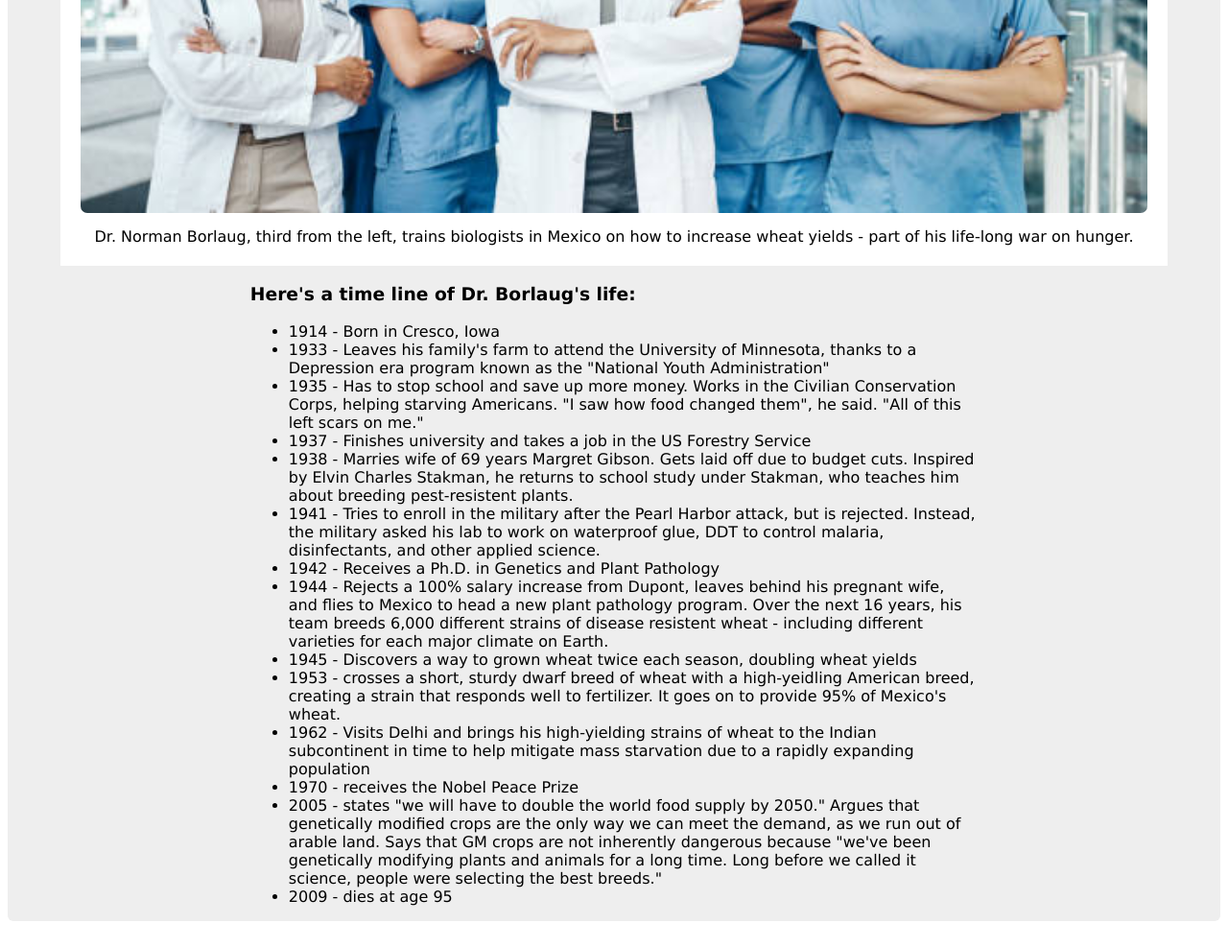
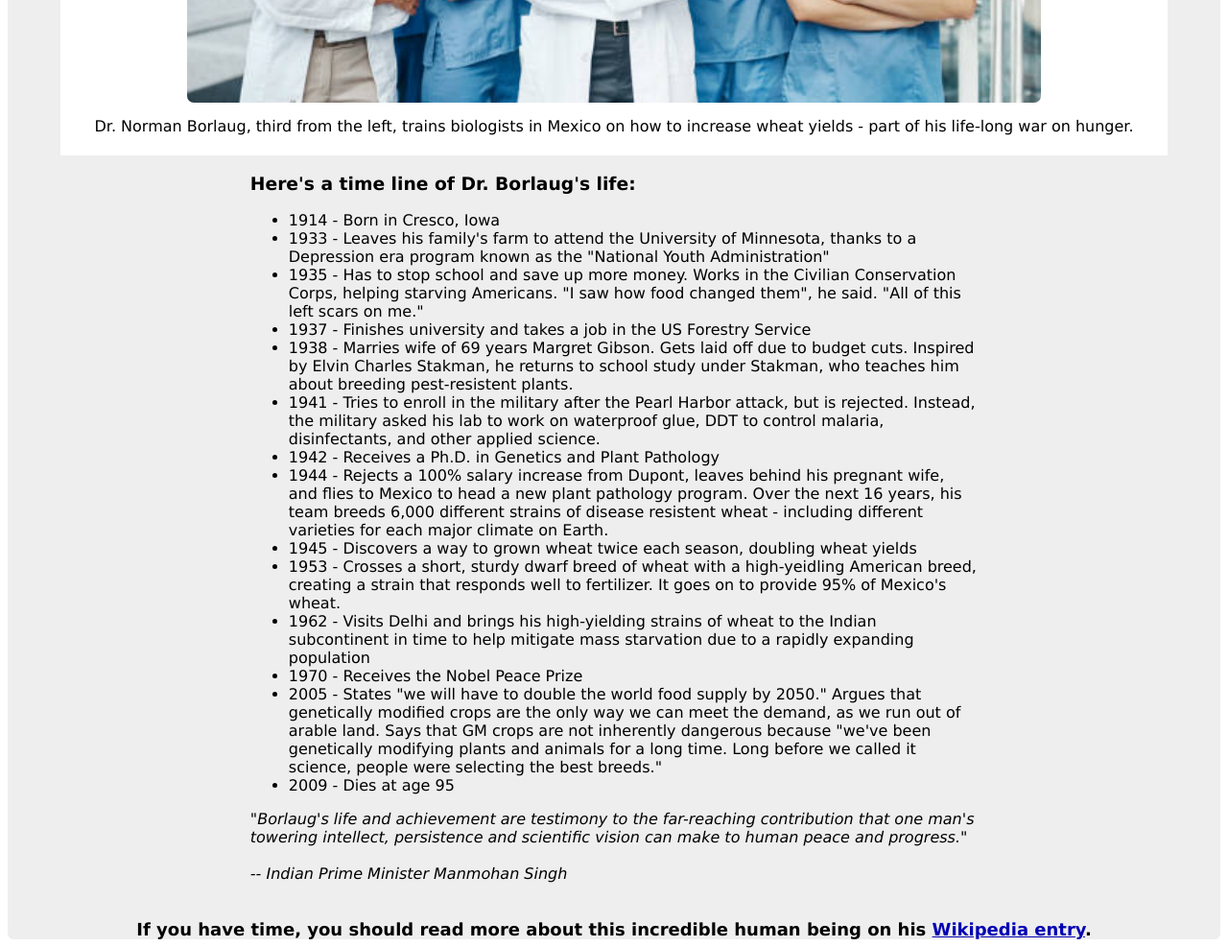
Before and after one commit to shayella/Challenge2, a plain HTML site: page index.html in a window 1280 px wide. Shown: the part 600-1587 px from the top of the page at 96% size. Drawn offline with Linux system fonts and the light colour scheme.

Commit message:
Major Changes

```diff
--- a/css/style.css
+++ b/css/style.css
@@ -27,8 +27,8 @@
 }
 
 #image{
-    width: 100%;
-    height: 623px;
+    width:80%;
+    max-width:88%;
     margin-bottom: 15px;
     border-radius: 7px;
 }
@@ -37,3 +37,16 @@
     width: 60%;
     text-align: left;
 }
+
+/* making the bold text bolder*/
+#strong{
+    margin-top: 10px;
+    margin-bottom: 10px;
+    font-size: large;
+}
+
+/* makes the hyperlinked text blue */
+#tribute-link{
+    color: rgb(2, 2, 179);
+
+}
--- a/index.html
+++ b/index.html
@@ -28,7 +28,7 @@
 
       <div id="img-div">
         <img id="image" src="images/docs.jpg" alt="doctors">
-        <caption id="img-caption">Dr. Norman Borlaug, third from the left, trains biologists in Mexico on how to increase wheat yields - part of his life-long war on hunger.</caption>
+        <div id="img-caption">Dr. Norman Borlaug, third from the left, trains biologists in Mexico on how to increase wheat yields - part of his life-long war on hunger.</div>
       </div>
 
       <div id="tribute-info">
@@ -43,13 +43,17 @@
           <li><span>1942</span> - Receives a Ph.D. in Genetics and Plant Pathology</li>
           <li><span>1944</span> - Rejects a 100% salary increase from Dupont, leaves behind his pregnant wife, and flies to Mexico to head a new plant pathology program. Over the next 16 years, his team breeds 6,000 different strains of disease resistent wheat - including different varieties for each major climate on Earth.</li>
           <li><span>1945</span> - Discovers a way to grown wheat twice each season, doubling wheat yields</li>
-          <li><span>1953</span> - crosses a short, sturdy dwarf breed of wheat with a high-yeidling American breed, creating a strain that responds well to fertilizer. It goes on to provide 95% of Mexico's wheat.</li>
+          <li><span>1953</span> - Crosses a short, sturdy dwarf breed of wheat with a high-yeidling American breed, creating a strain that responds well to fertilizer. It goes on to provide 95% of Mexico's wheat.</li>
           <li><span>1962</span> - Visits Delhi and brings his high-yielding strains of wheat to the Indian subcontinent in time to help mitigate mass starvation due to a rapidly expanding population</li>
-          <li><span>1970</span> - receives the Nobel Peace Prize</li>
-          <li><span>2005</span> - states "we will have to double the world food supply by 2050." Argues that genetically modified crops are the only way we can meet the demand, as we run out of arable land. Says that GM crops are not inherently dangerous because "we've been genetically modifying plants and animals for a long time. Long before we called it science, people were selecting the best breeds."</li>
-          <li><span>2009</span> - dies at age 95</li>
+          <li><span>1970</span> - Receives the Nobel Peace Prize</li>
+          <li><span>2005</span> - States "we will have to double the world food supply by 2050." Argues that genetically modified crops are the only way we can meet the demand, as we run out of arable land. Says that GM crops are not inherently dangerous because "we've been genetically modifying plants and animals for a long time. Long before we called it science, people were selecting the best breeds."</li>
+          <li><span>2009</span> - Dies at age 95</li>
         </ul>
-      </div>
+        <em>"Borlaug's life and achievement are testimony to the far-reaching contribution that one man's towering intellect, persistence and scientific vision can make to human peace and progress."
+
+          <br><br>-- Indian Prime Minister Manmohan Singh</em>
+      </div> <!--target="_blank", makes the hyperlink load in a new tab -->
+      <div><br><br><strong id="strong">If you have time, you should read more about this incredible human being on his <a href="https://en.wikipedia.org/wiki/Paul_Kalanithi" id="tribute-link" target="_blank">Wikipedia entry</a>.</strong></div>
     </div>
     <script  src="js/index.js"></script>
   </body>
```
